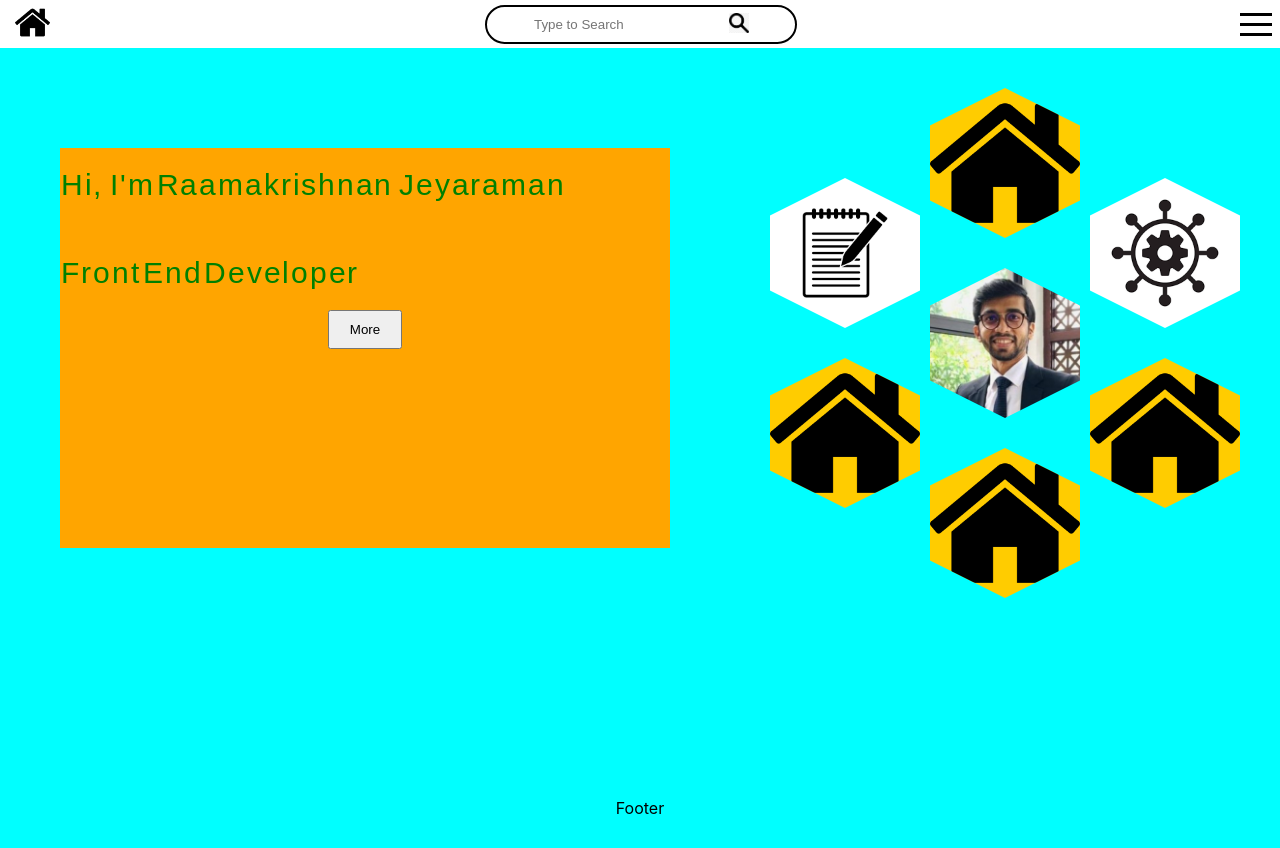
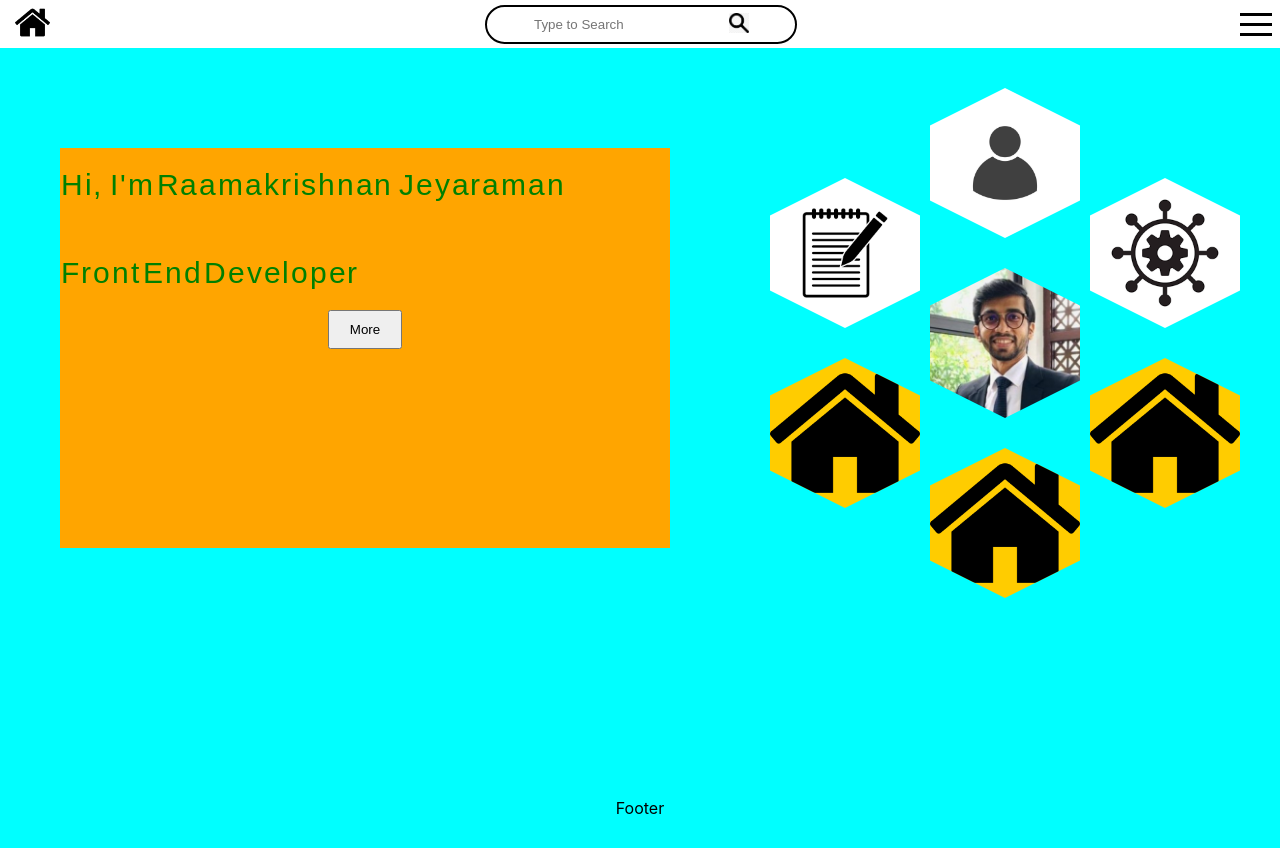
Before and after one commit to raam5544/My-Portfolio, a React (Create React App) app: page / in a window 1280 px wide. Built offline with nearby package versions, Linux system fonts and the light colour scheme.

Commit message:
honey-comp effect added

```diff
--- a/src/Components/Honeycomp.css
+++ b/src/Components/Honeycomp.css
@@ -26,7 +26,8 @@
     background-color: #ff6600;
     /* Change background color on hover */
     cursor: pointer;
-    transform: translate(-10px, 10px);
+    transform: translate(-10px, 100px);
+    border: solid white;
 }
 
 .odd {
@@ -41,6 +42,7 @@
 .image {
     height: 100%;
     width: 100%;
+    background: transparent;
 }
 
 .img:hover {
--- a/src/Components/Honeycomp.js
+++ b/src/Components/Honeycomp.js
@@ -5,7 +5,7 @@ function Honeycomp() {
     const rows = 3; // Number of rows in the honeycomb grid
     const cols = 3; // Number of columns in the honeycomb grid
     let count = 0;
-    const images = [{ pic: './home.png', txt: 'Home' }, { pic: './notepad.png', txt: 'note' }, { pic: './1663653933402.jpg', txt: '' }, { pic: '/projects.png', txt: 'project' }, { pic: './home.png', txt: 'Home' }, { pic: './home.png', txt: 'Home' }, { pic: './home.png', txt: 'Home' }]
+    const images = [{ pic: './about.jpg', txt: 'About' }, { pic: './notepad.png', txt: 'note' }, { pic: './1663653933402.jpg', txt: '' }, { pic: '/projects.png', txt: 'project' }, { pic: './home.png', txt: 'Home' }, { pic: './home.png', txt: 'Home' }, { pic: './home.png', txt: 'Home' }]
 
     // Generate the honeycomb cells
     const renderCells = () => {
```
Also changed, not shown: public/about.jpg (added), public/about.png (added).
